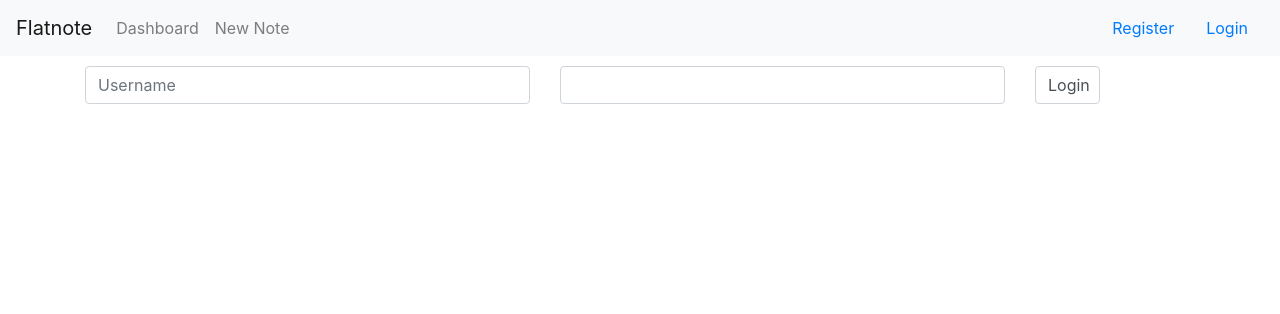
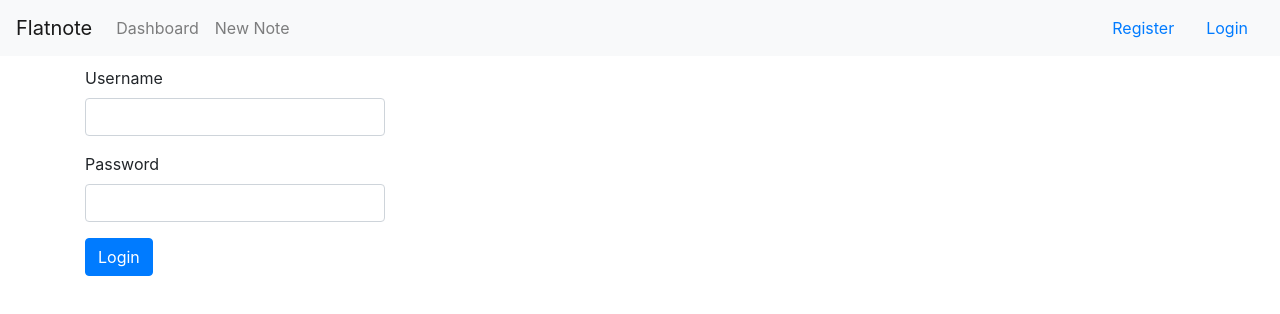
Before and after one commit to mpottebaum/flatnote-frontend, a React (Create React App) app: page /login in a window 1280 px wide. Shown: the top 314 px of the page. Built offline with nearby package versions, Linux system fonts and the light colour scheme.

Commit message:
styled form widths

```diff
--- a/src/App.css
+++ b/src/App.css
@@ -46,3 +46,13 @@
   overflow: hidden;
   height: 70px;
 }
+
+.user-form {
+  min-width: 200px;
+  max-width: 300px;
+}
+
+.new-note {
+  min-width: 400px;
+  max-width: 600px;
+}
--- a/src/components/Login.js
+++ b/src/components/Login.js
@@ -3,6 +3,7 @@ import { connect } from 'react-redux'
 import { auth } from '../urlPaths'
 import { loginUser } from '../actions/users'
 import Form from 'react-bootstrap/Form'
+import Button from 'react-bootstrap/Button'
 import Col from 'react-bootstrap/Col'
 import Row from 'react-bootstrap/Row'
 
@@ -45,28 +46,31 @@ class Login extends React.Component {
 
     render() {
         return (
-            <Form onSubmit={this.handleSubmit} >
-                <Form.Group as={Row} controlId='formHorizontalText'>
-                <Col sm={5}>
+            <Form onSubmit={this.handleSubmit} className='user-form'>
+                <Form.Group controlId='formBasicText'>
+                    <Form.Label>
+                        Username
+                    </Form.Label>
                     <Form.Control
                         onChange={this.handleChange}
                         type='text'
                         name='username'
                         value={this.state.username}
-                        placeholder='Username'
                     />
-                </Col>
-                <Col sm={5}>
+                </Form.Group>
+                <Form.Group>
+                    <Form.Label>
+                        Password
+                    </Form.Label>
                     <Form.Control
                         onChange={this.handleChange}
                         type='password'
                         name='password'
                         value={this.state.password}
                     />
-                </Col>
-                <Col sm={1}>
-                  <Form.Control type='submit' value='Login' />
-                </Col>
+                </Form.Group>
+                <Form.Group>
+                  <Button type='submit'>Login</Button>
                 </Form.Group>
             </Form>
         )
--- a/src/components/NewNote.js
+++ b/src/components/NewNote.js
@@ -67,7 +67,7 @@ class NewNote extends React.Component {
     }
 
     render() {
-        return <Form onSubmit={this.handleSubmit}>
+        return <Form onSubmit={this.handleSubmit} className='new-note'>
             <Form.Group controlId='formBasicText'>
                 <Form.Label>Title</Form.Label>
                 <Form.Control onChange={this.handleChange} type='text' name='title' value={this.state.title} />
--- a/src/components/RegisterUser.js
+++ b/src/components/RegisterUser.js
@@ -49,7 +49,7 @@ class RegisterUser extends React.Component {
     }
 
     render() {
-        return <Form onSubmit={this.handleSubmit}>
+        return <Form onSubmit={this.handleSubmit} className='user-form'>
             <Form.Group controlId='formBasicText'>
                 <Form.Label>Username</Form.Label>
                 <Form.Control onChange={this.handleChange} type='text' name='username' value={this.state.username} />
```
